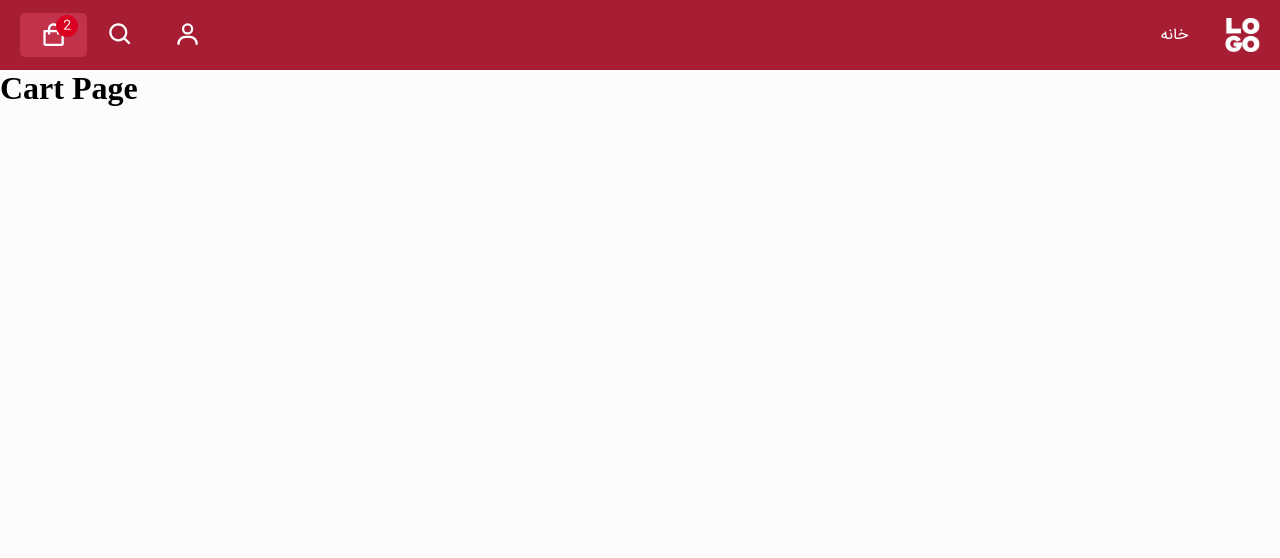
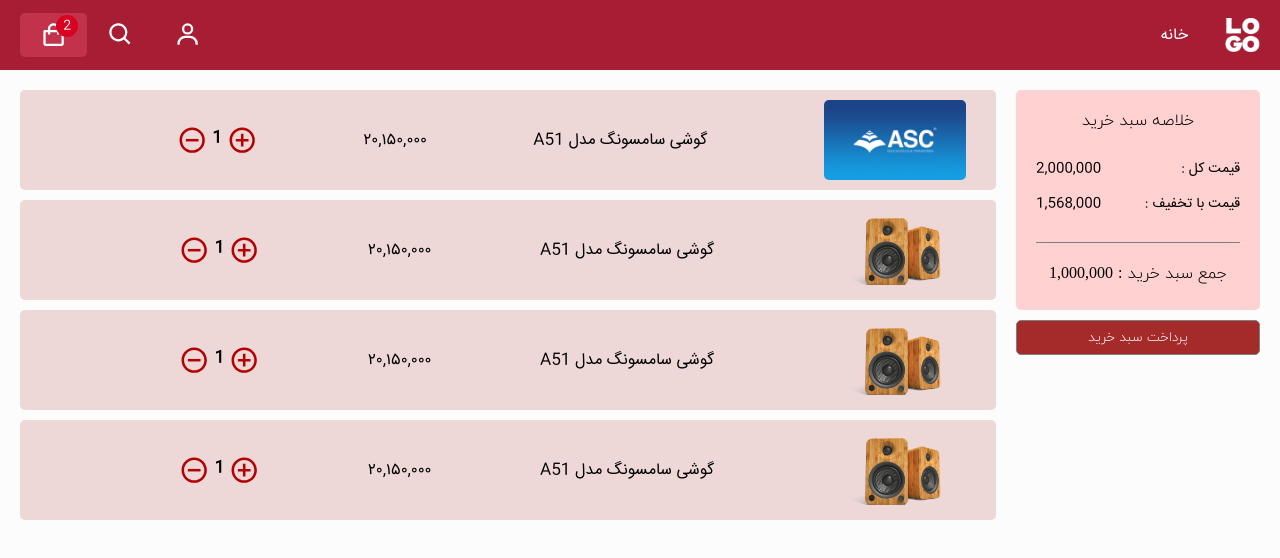
Before and after one commit to Ali-HSNZ/online-shop, a React app: page /cart in a window 1280 px wide. Built offline with nearby package versions, Linux system fonts and the light colour scheme.

Commit message:
add Cart Page

```diff
--- a/src/Components/Header/Header.module.css
+++ b/src/Components/Header/Header.module.css
@@ -5,11 +5,6 @@
     display: flex;
     justify-content: space-around;
     padding: 0 20px;
-    position: fixed;
-    top: 0;
-    left: 0;
-    right: 0;
-    z-index: 99999;
 }
 .header_right{
     width: 100%;
--- a/src/Components/ProductList/ProductList.jsx
+++ b/src/Components/ProductList/ProductList.jsx
@@ -75,9 +75,9 @@
 
                 <div className={Styles.footer}>
                     <div className={Styles.addToCartParent}>
-                        <BiPlusCircle style={{cursor:'pointer'}} size="1.7em"/>
+                        <BiPlusCircle style={{cursor:'pointer'}} size="1.9em"/>
                         <p>1</p>
-                       <BiMinusCircle style={{cursor:'pointer'}}  size="1.7em"/>
+                       <BiMinusCircle style={{cursor:'pointer'}}  size="1.9em"/>
                     </div>
 
                     <div className={Styles.price}>
@@ -116,9 +116,9 @@
 
                 <div className={Styles.footer}>
                     <div className={Styles.addToCartParent}>
-                        <BiPlusCircle style={{cursor:'pointer'}} size="1.7em"/>
+                        <BiPlusCircle style={{cursor:'pointer'}} size="1.9em"/>
                         <p>1</p>
-                       <BiMinusCircle style={{cursor:'pointer'}}  size="1.7em"/>
+                       <BiMinusCircle style={{cursor:'pointer'}}  size="1.9em"/>
                     </div>
 
                     <div className={Styles.price}>
--- a/src/Components/ProductList/ProductList.module.css
+++ b/src/Components/ProductList/ProductList.module.css
@@ -2,7 +2,7 @@
     width: 100%;height: auto;
     margin-bottom: 20px;
     display: grid;
-    grid-template-columns: repeat(auto-fit , minmax(270px , 1fr));
+    grid-template-columns: repeat(auto-fit , minmax(330px , 1fr));
     grid-column-gap: 10px;
     grid-row-gap: 10px;
 }
@@ -57,7 +57,7 @@
     color: rgb(0, 0, 0);
 }
 .like_bookMark_div div:nth-child(1){
-    color: rgb(255, 0, 0);
+    color: rgb(0, 0, 0);
 }
 
 
--- a/src/Layout/Layout.module.css
+++ b/src/Layout/Layout.module.css
@@ -6,7 +6,7 @@
 }
 .parentCenter{
     max-width: 1600px;
-    width: 100%;    margin-top: 70px;
+    width: 100%;
 }
 @font-face {
     font-family: iransansweb;
--- a/src/Pages/cart/CartPage.jsx
+++ b/src/Pages/cart/CartPage.jsx
@@ -1,6 +1,125 @@
+import Styles from './CartPage.module.css'
+import image from '../../image/123.jpg'
+import image1 from '../../image/11.png'
+import { BiHeart , BiTrashAlt , BiPlusCircle  ,BiMinusCircle } from "react-icons/bi";
+
 const CartPage = () => {
     return (
-        <h1>Cart Page</h1>
+        <div className={Styles.parent}>
+            <div className={Styles.cartParent}>
+                {/* <div className={Styles.cart_header} dir="rtl">
+                    <p>عکس</p>
+                    <p>نام محصول</p>
+                    <p>قیمت</p>
+                    <p>تعداد</p>
+                    <p>حذف</p>
+                </div> */}
+                <div className={Styles.cartItem} dir="rtl">
+                    <div className={Styles.productImageParent}>
+                        <img src={image} />
+                    </div>
+                    <div className={Styles.ProductTitle}>
+                        <p>گوشی سامسونگ مدل A51</p>
+                    </div>
+                    <div className={Styles.ProductPrice}>
+                        <p>۲۰,۱۵۰,۰۰۰</p>
+                    </div>
+                    <div className={Styles.productQuantityParent}>
+                        <BiPlusCircle style={{cursor:'pointer'}} size="1.9em"/>
+                        <p>1</p>
+                        <BiMinusCircle style={{cursor:'pointer'}}  size="1.9em"/>
+                    </div>
+                    <div className={Styles.ProductDeleteParent}>
+                        <BiTrashAlt style={{cursor:'pointer'}}  size="1.9em"/>
+                    </div>
+
+                </div>
+
+
+                <div className={Styles.cartItem} dir="rtl">
+                    <div className={Styles.productImageParent}>
+                        <img src={image1} />
+                    </div>
+                    <div className={Styles.ProductTitle}>
+                        <p>گوشی سامسونگ مدل A51</p>
+                    </div>
+                    <div className={Styles.ProductPrice}>
+                        <p>۲۰,۱۵۰,۰۰۰</p>
+                    </div>
+                    <div className={Styles.productQuantityParent}>
+                        <BiPlusCircle style={{cursor:'pointer'}} size="1.9em"/>
+                        <p>1</p>
+                        <BiMinusCircle style={{cursor:'pointer'}}  size="1.9em"/>
+                    </div>
+                    <div className={Styles.ProductDeleteParent}>
+                        <BiTrashAlt style={{cursor:'pointer'}}  size="1.9em"/>
+                    </div>
+
+                </div>
+
+                <div className={Styles.cartItem} dir="rtl">
+                    <div className={Styles.productImageParent}>
+                        <img src={image1} />
+                    </div>
+                    <div className={Styles.ProductTitle}>
+                        <p>گوشی سامسونگ مدل A51</p>
+                    </div>
+                    <div className={Styles.ProductPrice}>
+                        <p>۲۰,۱۵۰,۰۰۰</p>
+                    </div>
+                    <div className={Styles.productQuantityParent}>
+                        <BiPlusCircle style={{cursor:'pointer'}} size="1.9em"/>
+                        <p>1</p>
+                        <BiMinusCircle style={{cursor:'pointer'}}  size="1.9em"/>
+                    </div>
+                    <div className={Styles.ProductDeleteParent}>
+                        <BiTrashAlt style={{cursor:'pointer'}}  size="1.9em"/>
+                    </div>
+
+                </div>
+
+                <div className={Styles.cartItem} dir="rtl">
+                    <div className={Styles.productImageParent}>
+                        <img src={image1} />
+                    </div>
+                    <div className={Styles.ProductTitle}>
+                        <p>گوشی سامسونگ مدل A51</p>
+                    </div>
+                    <div className={Styles.ProductPrice}>
+                        <p>۲۰,۱۵۰,۰۰۰</p>
+                    </div>
+                    <div className={Styles.productQuantityParent}>
+                        <BiPlusCircle style={{cursor:'pointer'}} size="1.9em"/>
+                        <p>1</p>
+                        <BiMinusCircle style={{cursor:'pointer'}}  size="1.9em"/>
+                    </div>
+                    <div className={Styles.ProductDeleteParent}>
+                        <BiTrashAlt style={{cursor:'pointer'}}  size="1.9em"/>
+                    </div>
+
+                </div>
+
+
+            </div>
+            <div className={Styles.checkoutParent}>
+
+                <div className={Styles.checkout}>
+                    <div className={Styles.checkout_header}>
+                        <p>خلاصه سبد خرید</p>
+                    </div>
+                    <div className={Styles.Allprice}>
+                        <div> <p>2,000,000</p><p dir="rtl">قیمت کل   : </p></div>
+                        <div> <p>1,568,000</p><p dir="rtl">قیمت با تخفیف : </p></div>
+
+                    </div>
+                    <div className={Styles.price}>
+                        <p>جمع سبد خرید : 1,000,000</p>
+                    </div>
+                </div>
+
+               <button className={Styles.checkout_submit}>پرداخت سبد خرید</button>
+            </div>
+        </div>
     );
 }
 
--- /dev/null
+++ b/src/Pages/cart/CartPage.module.css
@@ -0,0 +1,117 @@
+.parent{
+    width: 100%;
+    height: auto;
+    display: flex;
+    justify-content: space-between;
+    padding: 0 20px;
+    margin-top: 20px;
+}
+.cartParent{
+    width: 100%;
+}
+.checkoutParent{
+    width: 25%;
+    height: 100%;
+
+    margin-left: 20px;
+
+}
+.checkout{
+    padding: 5px 20px;
+    background-color: rgb(255, 209, 209);
+    border-radius: 5px;
+
+}
+.Allprice{
+    margin: 20px 0;line-height: 35px;
+    font-family: iransansweb;
+    font-size: 14px;
+}
+.Allprice div{
+    display: flex;
+    justify-content: space-between;
+
+}
+.price{
+    border-top:1px solid gray ;
+    padding-top: 20px;
+    text-align: center;
+    font-family: iranyekanweb;
+    margin-bottom: 20px;
+}
+.checkout_header{
+    width: 100%;
+    height: auto;
+    margin-top: 15px;
+    text-align: center;
+    font-family: iranyekanweb;
+}
+.cart_header{
+    width: 100%;
+    height: 35px;
+    display: flex;
+    justify-content: space-around;
+    align-items: center;
+    font-family: iranyekanweb;
+    color: white;
+    padding: 0 20px;
+    background-color: rgba(37, 37, 37, 0.76);
+    border-radius: 10px 10px 0 0;
+    font-size: 14px;
+}
+
+.checkout_submit{
+    width: 100%;
+    padding: 7px 10px;
+    border: 1px solid gray;
+    outline: none;
+    border-radius: 5px;
+    background-color: brown;
+    color: white;
+    font-family: iranyekanweb;
+    margin-top: 10px;
+    cursor: pointer;
+}
+.checkout_submit:hover{
+    background-color: rgb(207, 60, 60);
+}
+
+.cartItem{
+    width: 100%;
+    height: 100px;
+    background-color: rgba(165, 42, 42, 0.178);
+    display: flex;
+    align-items: center;
+    justify-content: space-between;
+    padding: 0 20px;
+    font-family: iransansweb;
+    border-radius: 5px;
+    margin-bottom: 10px;
+}
+.productImageParent{
+    width: auto;
+    height: 100%;
+    padding: 10px;
+}
+.productImageParent img{
+    width: auto;
+    height: 100%;
+    border-radius: 5px;
+}
+.productQuantityParent{
+    display: flex;
+    justify-content: space-between;
+    color: rgb(179, 0, 0);
+}
+.productQuantityParent p{
+    color: black;
+    font-weight: 700;
+    margin: 0 5px;
+}
+.ProductDeleteParent{
+    color: rgb(179, 0, 0);
+    opacity: 0;
+}
+.cartItem:hover .ProductDeleteParent{
+    opacity: 1;
+}
```
Also changed, not shown: src/image/123.jpg (added).
